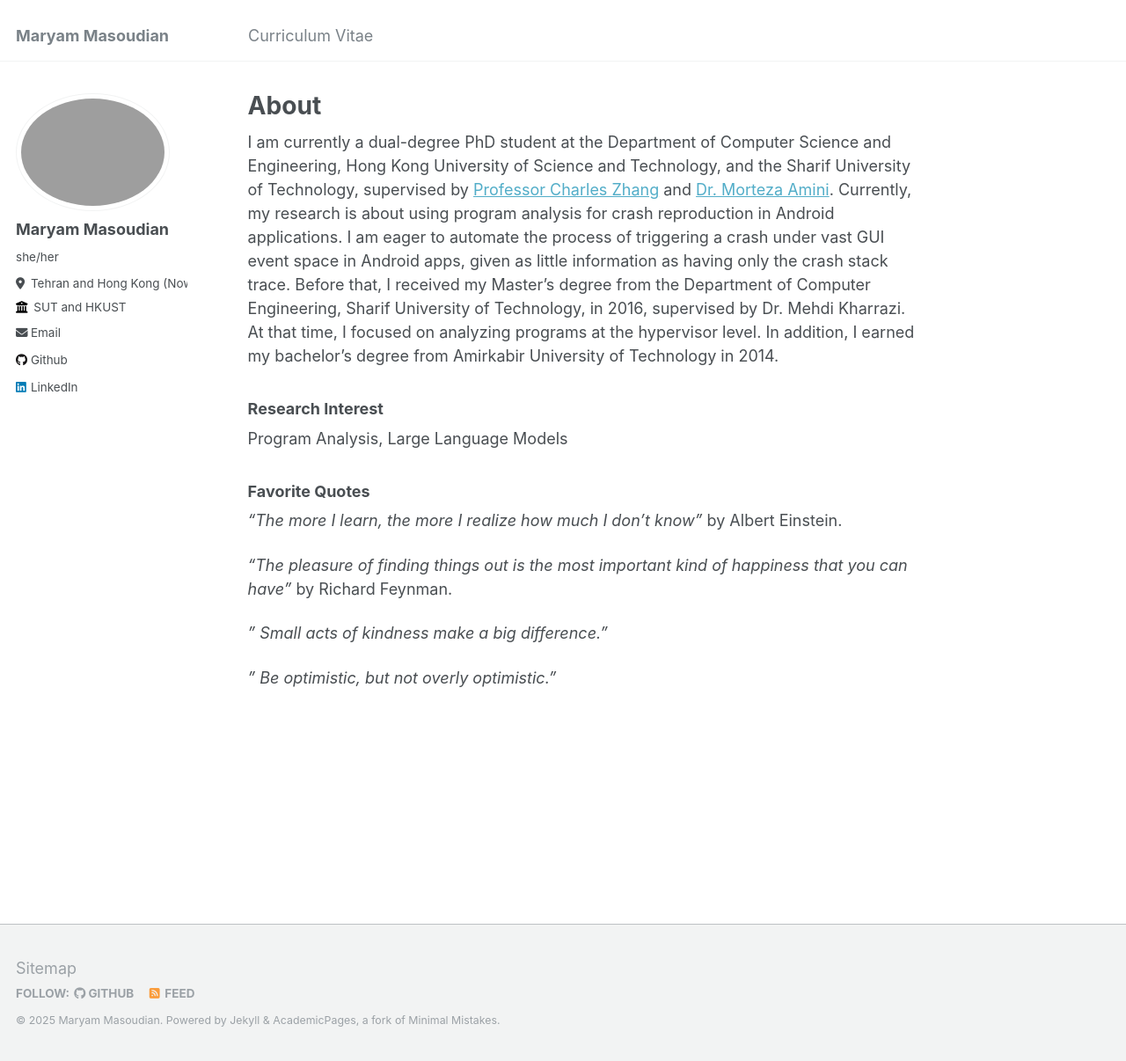
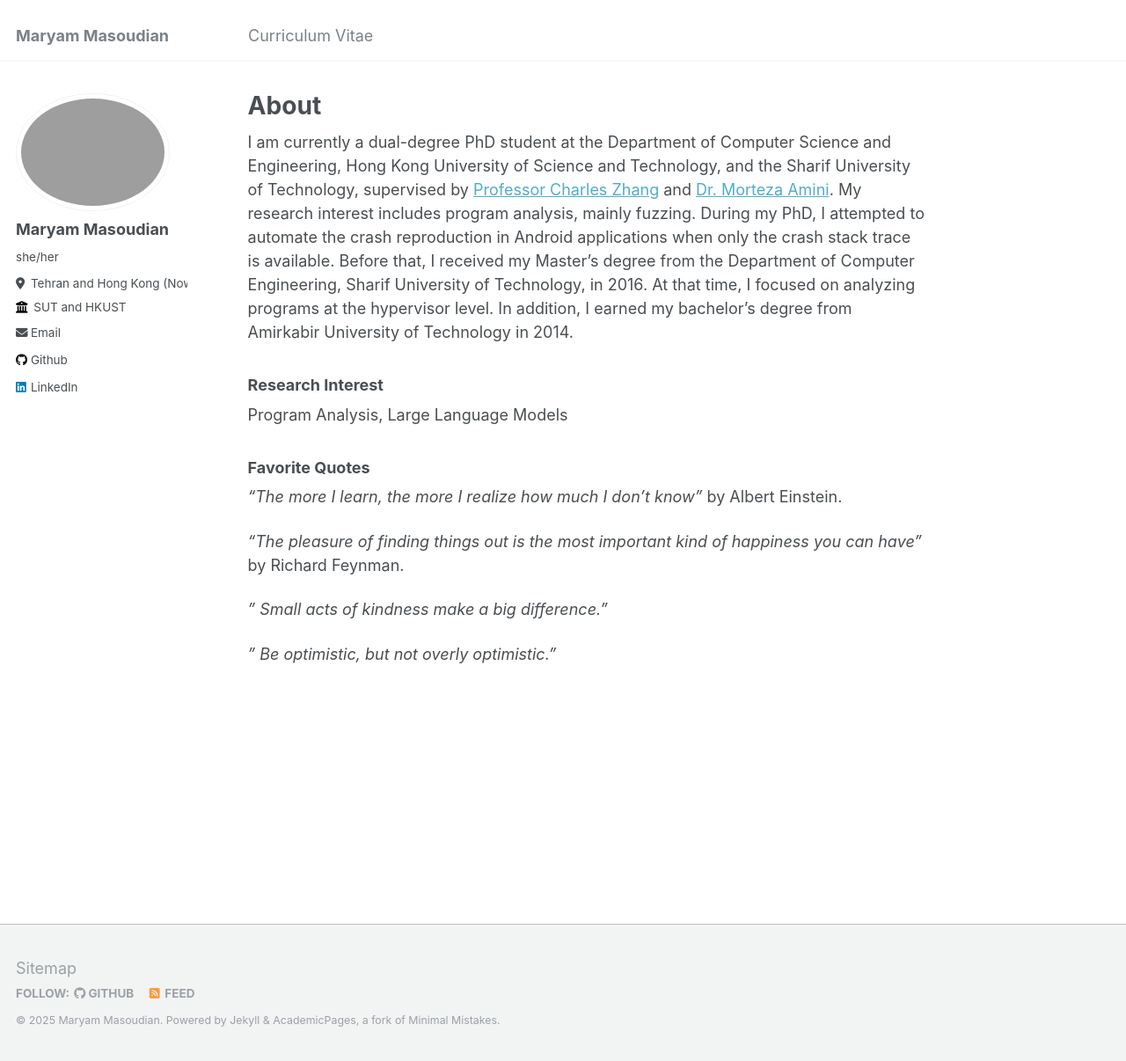
Before and after one commit to maryammsd/maryammsd.github.io, a Jekyll site: the page built from _pages/about.md, in a window 1280 px wide and 1206 px high. Shown: the whole window at 88% size. Built offline with Jekyll 4.4.1, drawn with Linux system fonts in a browser that asks for light colours.

Commit message:
Update about.md

```diff
--- a/_pages/about.md
+++ b/_pages/about.md
@@ -7,7 +7,7 @@ redirect_from:
   - /about.html
 ---
 
-I am currently a dual-degree PhD student at the Department of Computer Science and Engineering, Hong Kong University of Science and Technology, and the Sharif University of Technology, supervised by [Professor Charles Zhang](https://cse.hkust.edu.hk/~charlesz/) and [Dr. Morteza Amini](https://sharif.edu/~amini/). Currently, my research is about using program analysis for crash reproduction in Android applications. I am eager to automate the process of triggering a crash under vast GUI event space in Android apps, given as little information as having only the crash stack trace. Before that, I received my Master's degree from the Department of Computer Engineering, Sharif University of Technology, in 2016, supervised by Dr. Mehdi Kharrazi. At that time, I focused on analyzing programs at the hypervisor level. In addition, I earned my bachelor's degree from Amirkabir University of Technology in 2014.
+I am currently a dual-degree PhD student at the Department of Computer Science and Engineering, Hong Kong University of Science and Technology, and the Sharif University of Technology, supervised by [Professor Charles Zhang](https://cse.hkust.edu.hk/~charlesz/) and [Dr. Morteza Amini](https://sharif.edu/~amini/). My research interest includes program analysis, mainly fuzzing. During my PhD, I attempted to automate the crash reproduction in Android applications when only the crash stack trace is available. Before that, I received my Master's degree from the Department of Computer Engineering, Sharif University of Technology, in 2016. At that time, I focused on analyzing programs at the hypervisor level. In addition, I earned my bachelor's degree from Amirkabir University of Technology in 2014.
 
 ### Research Interest
 Program Analysis, Large Language Models
@@ -16,7 +16,7 @@ Program Analysis, Large Language Models
 ### Favorite Quotes
 *"The more I learn, the more I realize how much I don't know"* by Albert Einstein.
 
-*"The pleasure of finding things out is the most important kind of happiness that you can have"* by Richard Feynman.
+*"The pleasure of finding things out is the most important kind of happiness you can have"* by Richard Feynman.
 
 *" Small acts of kindness make a big difference."*
 
```
